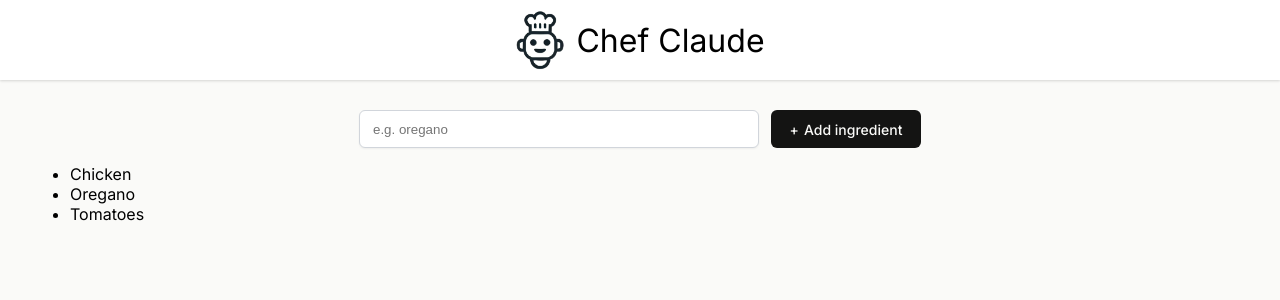
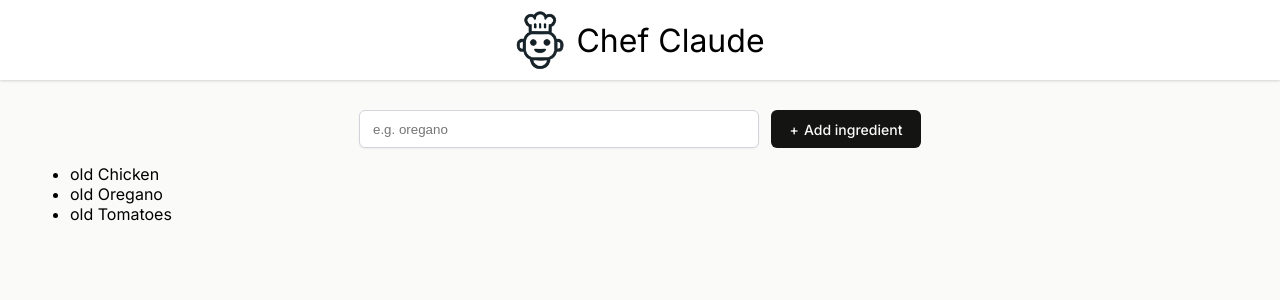
Before and after one commit to zeke2d/Chef-Claude, a React (Vite) app: page / in a window 1280 px wide. Shown: the top 300 px of the page. Built offline with nearby package versions, Linux system fonts and the light colour scheme.

Commit message:
Refactor array state
Using REACT STATE
+ Updated our app so that when the user enters a new ingredient and submits the form, it adds that new ingredient to our list

```diff
--- a/Main.jsx
+++ b/Main.jsx
@@ -1,6 +1,12 @@
+import React from "react"
+
 export default function Main() {
 
-    const ingredients = ["Chicken", "Oregano", "Tomatoes"]
+    /**
+     when the user enters a new ingredient and submits the form,
+     it adds that new ingredient to our list!
+     */
+    const [ingredients, setIngredients] = React.useState(["old Chicken", "old Oregano", "old Tomatoes"])
 
     const ingredientsListItems = ingredients.map(ingredient => (
         <li key={ingredient}>{ingredient}</li>
@@ -11,6 +17,7 @@ export default function Main() {
         event.preventDefault()
         const formData = new FormData(event.currentTarget)
         const newIngredient = formData.get("ingredient")
+        setIngredients(prevIngredients => [...prevIngredients, newIngredient])
     }
 
     return (
```
